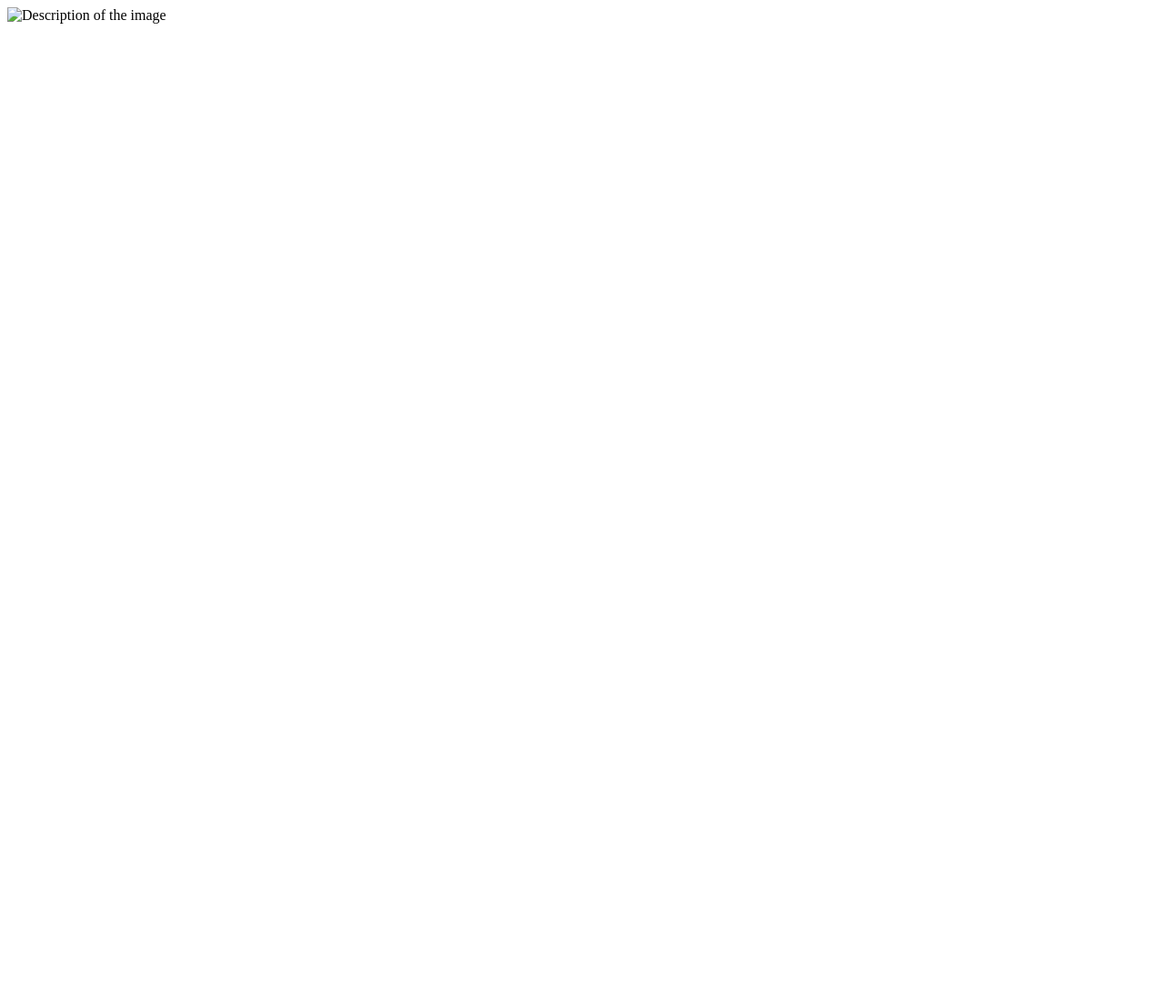
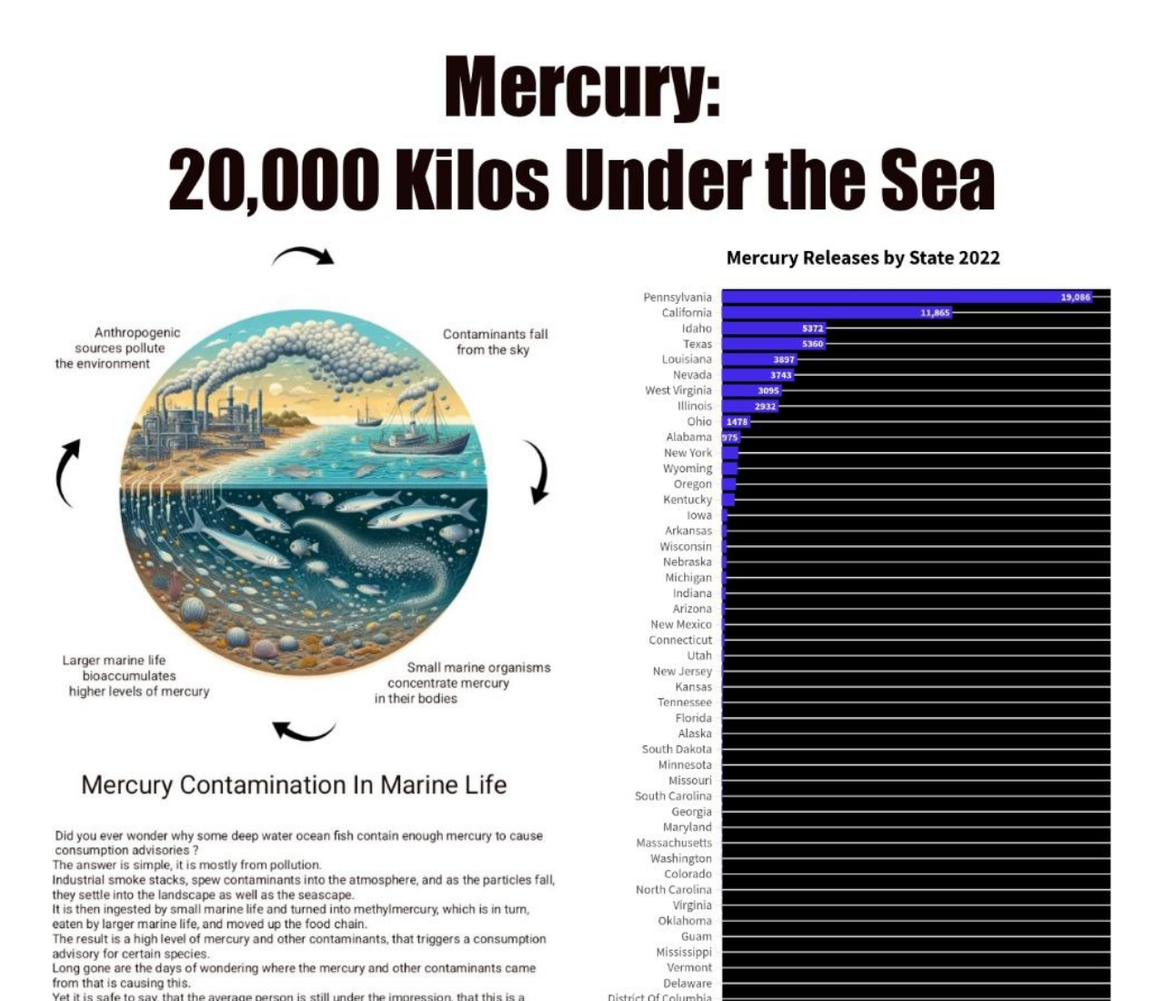
Before and after one commit to KaiKai7/Mercury_Pollution, a plain HTML site: page index.html in a window 1280 px wide. Shown: the top 1100 px of the page at 91% size. Before the commit the page ends 800 px from the top, so only its background shows below. Drawn offline with Linux system fonts and the light colour scheme.

Commit message:
Update index.html

```diff
--- a/index.html
+++ b/index.html
@@ -6,6 +6,6 @@
     <title>My GitHub Page</title>
 </head>
 <body>
-    <img src="path-to-your-image.jpg" alt="Description of the image" style="width:100%; height:auto;">
+    <img src="Mercury 20000 Kilos Under the sea.jpg" alt="Description of the image" style="width:100%; height:auto;">
 </body>
 </html>
```
